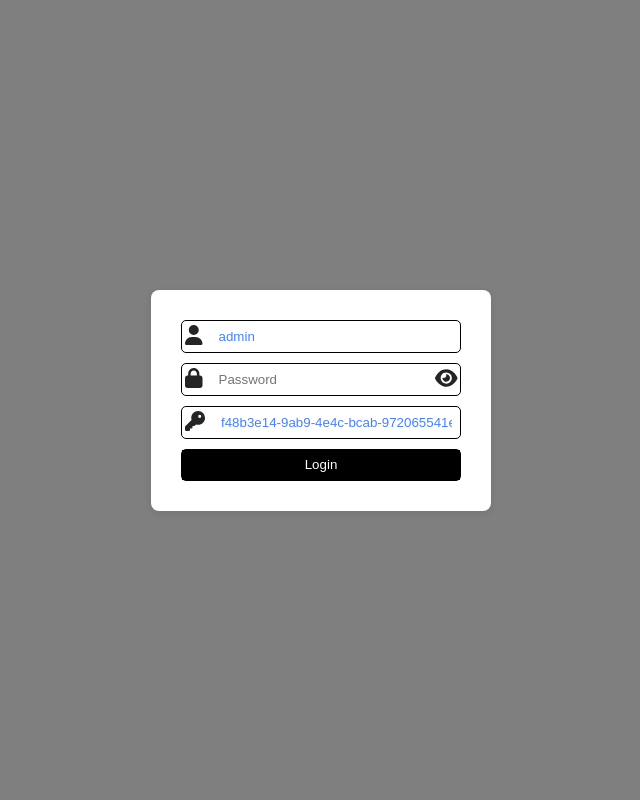
After one commit to nahidhk/srstock, a PHP site: page /admin/index.html in a window 1280 px wide. The commit adds this page. Shown: the whole page, without its empty margins (319-959 px from the left). Run offline with PHP 8.4, Linux system fonts and the light colour scheme.

Commit message:
new update

```diff
--- /dev/null
+++ b/admin/index.html
@@ -0,0 +1,60 @@
+<!DOCTYPE html>
+<html lang="en">
+
+<head>
+    <link rel="stylesheet" href="src/css/style.css">
+    <meta charset="UTF-8">
+    <meta name="viewport" content="width=device-width, initial-scale=1.0">
+    <title>Network Admin Panel</title>
+</head>
+
+<body>
+    <!-- Login -->
+    <div class="darkbox">
+        <div class="popup">
+            <div class="loginbox">
+                <form id="loginform">
+                    <!-- username input -->
+                    <div class="inputbox">
+                        <div>
+                            <i class="fas fa-user iicon"></i>
+                        </div>
+                        <input id="username" type="text" class="inputfld" placeholder="Username" required>
+                    </div>
+                    <!-- password input -->
+                    <div class="inputbox">
+                        <div>
+                            <i class="fas fa-lock iicon"></i>
+                        </div>
+                        <input id="password" type="password" class="inputfld password" placeholder="Password" required>
+                        <div onclick="showpass()" class="pointer">
+                            <i class="fas fa-eye iicon passicon"></i>
+                        </div>
+                    </div>
+                    <div class="inputbox">
+                        <div>
+                            <i class="fas fa-key iicon"></i>
+                        </div>
+                        <input id="key" type="text" id="key" class="inputfld" placeholder="Key" required>
+                    </div>
+                    <!-- login button -->
+                    <div class="inputbox">
+                        <button onclick="loginapp()" type="button" class="fullbtn">Login</button>
+                    </div>
+
+                </form>
+            </div>
+        </div>
+    </div>
+
+
+
+    <!-- font awesome js working -->
+    <script src="https://cdnjs.cloudflare.com/ajax/libs/font-awesome/6.7.2/js/all.min.js"
+        integrity="sha512-b+nQTCdtTBIRIbraqNEwsjB6UvL3UEMkXnhzd8awtCYh0Kcsjl9uEgwVFVbhoj3uu1DO1ZMacNvLoyJJiNfcvg=="
+        crossorigin="anonymous" referrerpolicy="no-referrer"></script>
+        <!-- site js -->
+    <script src="src/js/script.js"></script>
+</body>
+
+</html>
--- /dev/null
+++ b/admin/src/css/style.css
@@ -0,0 +1,115 @@
+@import url('https://fonts.googleapis.com/css2?family=Schibsted+Grotesk:ital,wght@0,400..900;1,400..900&display=swap');
+body {
+    margin: 0;
+    padding: 0;
+    font-family: "Schibsted Grotesk", sans-serif;
+}
+
+.darkbox {
+    position: fixed;
+    top: 0;
+    left: 0;
+    right: 0;
+    bottom: 0;
+    background-color: rgba(0, 0, 0, 0.5);
+    display: flex;
+    justify-content: center;
+    align-items: center;
+}
+
+.popup {
+    background-color: white;
+    border-radius: 8px;
+    padding: 20px;
+    box-shadow: 0 2px 10px rgba(0, 0, 0, 0.1);
+}
+
+.loginbox {
+    width: 300px;
+    display: flex;
+    flex-direction: column;
+}
+
+.inputbox {
+    border: 1px solid #000;
+    display: flex;
+    justify-content: center;
+    align-items: center;
+    border-radius: 5px;
+margin: 10px;
+}
+
+.iicon {
+    margin: 3px;
+    font-size: 15pt;
+    color: #252525;
+}
+.inputfld {
+
+    width: 100%;
+    margin-left: 5px;
+    padding: 8px;
+    border: none;
+    outline: none;
+    color: #4680ff;
+    border-radius: 10px;
+}
+.pointer {
+    cursor: pointer;
+    color-scheme: dark;
+    color: #4680ff;
+}
+.fullbtn{
+  height: 30px;
+  width: 100%;
+  background-color: #000;
+  color: #fff;
+  outline: none;
+  border: none;
+  cursor: pointer;
+}
+.nav{
+    padding: 20px;
+    height: 35px;
+    width: 100%;
+    background-color: #b3b3b3;
+    position: fixed;
+    top: 0;
+    z-index: 1000;
+}
+.flex{
+    display: flex;
+}
+.around{
+    justify-content: space-around;
+    align-items: center;
+}
+h1{
+    margin: 0;
+}
+.btn{
+    height: 30px;
+    width: auto;
+    padding: 7px;
+    border: none;
+    padding-left: 10px;
+    padding-right: 10px;
+    color: #4680ff;
+    cursor: pointer;
+    font-family: "Schibsted Grotesk", sans-serif;
+}
+.iconx{
+    color: #4680ff;
+    padding: 0 4px;
+}
+.underline {
+    text-align: center;
+    font-weight: bold;
+    font-size: 1.6rem;
+    border-bottom: 2px solid;
+    border-image-source: linear-gradient(to right, #4680ff, #ff0000);
+    border-image-slice: 1;
+}
+.vcc{
+    display: none;
+}
--- /dev/null
+++ b/admin/src/js/script.js
@@ -0,0 +1,131 @@
+// Show/Hide Password
+function showpass() {
+    var passwordinputTag = document.getElementsByClassName("password")[0];
+    var passiconTag = document.getElementsByClassName("passicon")[0];
+    if (passwordinputTag.type === "password") {
+        passwordinputTag.type = "text";
+        passiconTag.classList.replace("fa-eye", "fa-eye-slash");
+    } else {
+        passwordinputTag.type = "password";
+        passiconTag.classList.replace("fa-eye-slash", "fa-eye");
+    }
+}
+
+// DOM elements
+const username = document.getElementById("username");
+const key = document.getElementById("key");
+
+// Store credentials globally
+let dBusername = "";
+let dBpassword = "";
+let dBtoken = "";
+
+// Load config.json
+async function loadjson() {
+    try {
+        const response = await fetch('/config.json');
+        const data = await response.json();
+
+        if (data && data.length > 0) {
+            dBusername = data[0].username;
+            dBpassword = data[0].password;
+            dBtoken = data[0].token;
+
+            // Optional: Autofill fields
+            username.value = dBusername;
+            key.value = dBtoken;
+        } else {
+            console.warn("No data in config.json");
+        }
+    } catch (error) {
+        console.error("Error loading JSON:", error);
+    }
+}
+
+// Login function
+function loginapp() {
+    const inputUser = username.value;
+    const inputPass = document.getElementById("password").value;
+    const inputToken = key.value;
+
+    if (
+        inputUser === dBusername &&
+        inputPass === dBpassword &&
+        inputToken === dBtoken
+    ) {
+        document.getElementById("loginform").method = "GET";
+
+        document.getElementById("loginform").action = "dash";
+
+        document.getElementById("loginform").submit();
+        sessionStorage.setItem("login", true);
+        sessionStorage.setItem("username", inputUser);
+        sessionStorage.setItem("token", inputToken);
+        sessionStorage.setItem("password", inputPass);
+
+    } else {
+        alert("❌ Login Failed!");
+    }
+}
+
+// Call loadjson on page load
+window.onload = loadjson;
+
+
+// install server tools and css js auto version load
+function installServerTools() {
+    const serverTools = document.getElementById("server-tools");
+    const cssLink = document.createElement("link");
+    cssLink.rel = "stylesheet";
+    cssLink.href = "/css/style.css?v=" + new Date().getTime();
+    serverTools.appendChild(cssLink);
+
+    const jsScript = document.createElement("script");
+    jsScript.src = "/js/server.js?v=" + new Date().getTime();
+    serverTools.appendChild(jsScript);
+}
+// Call installServerTools on page load
+window.onload = function () {
+    loadjson();
+    installServerTools();
+}
+// Add event listener for Enter key
+document.addEventListener("keydown", function (event) {
+    if (event.key === "Enter") {
+        event.preventDefault(); // Prevent default form submission
+        loginapp(); // Call the login function
+    }
+});
+// Add event listener for the login button
+document.getElementById("login-button").addEventListener("click", function (event) {
+    event.preventDefault(); // Prevent default form submission
+    loginapp(); // Call the login function
+});
+// click enter key to submit form
+document.getElementById("loginform").addEventListener("keydown", function (event) {
+    if (event.key === "Enter") {
+        event.preventDefault(); // Prevent default form submission
+        loginapp(); // Call the login function
+    }
+});
+// Add event listener for the password input field
+document.getElementById("password").addEventListener("keydown", function (event) {
+    if (event.key === "Enter") {
+        event.preventDefault(); // Prevent default form submission
+        loginapp(); // Call the login function
+    }
+});
+// Add event listener for the key input field
+document.getElementById("key").addEventListener("keydown", function (event) {
+    if (event.key === "Enter") {
+        event.preventDefault(); // Prevent default form submission
+        loginapp(); // Call the login function
+    }
+});
+// Add event listener for the username input field
+document.getElementById("username").addEventListener("keydown", function (event) {
+    if (event.key === "Enter") {
+        event.preventDefault(); // Prevent default form submission
+        loginapp(); // Call the login function
+    }
+});
--- /dev/null
+++ b/config.json
@@ -0,0 +1,9 @@
+[
+    {
+        "username": "admin",
+        "password": "82657232",
+        "email": "nahidtdx@gmail.com",
+        "token": "f48b3e14-9ab9-4e4c-bcab-972065541ee5",
+        "domain": "tdxserver.site"
+    }
+]
```
Also changed, not shown: admin/dash/index.php (added, +97 -0 lines), admin/index.php (deleted, +0 -21 lines), admin/ok/index.php (deleted, +0 -8 lines), admin/src/js/login.js (added, +9 -0 lines), admin/src/js/main.js (added, +14 -0 lines), admin/true/index.php (deleted, +0 -17 lines), cart/index.php (line endings or trailing spaces), 3 other files.
